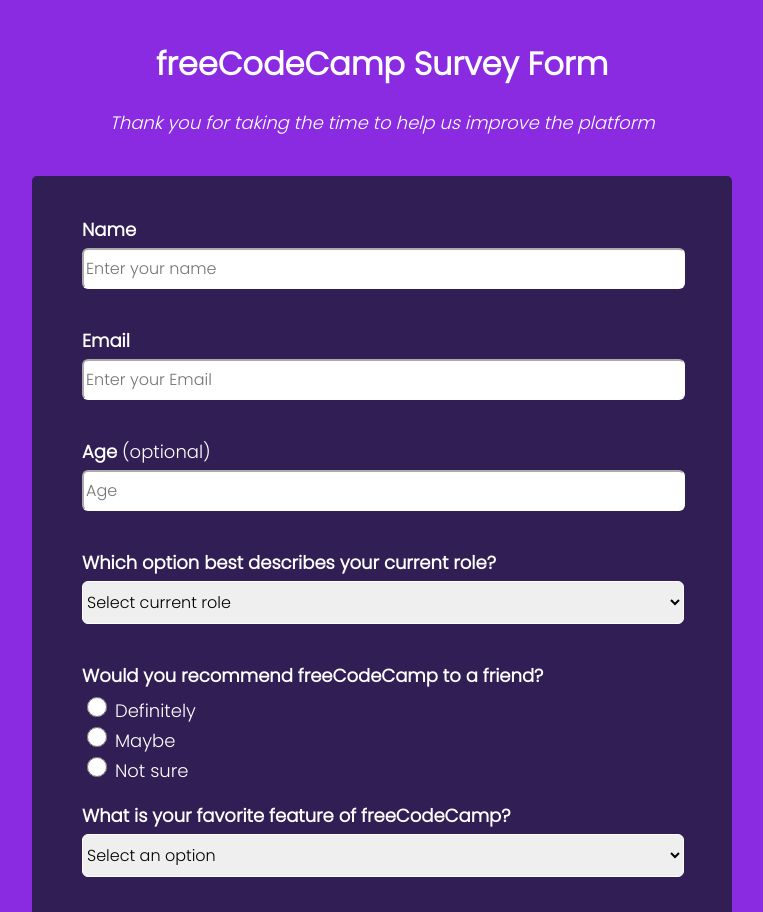
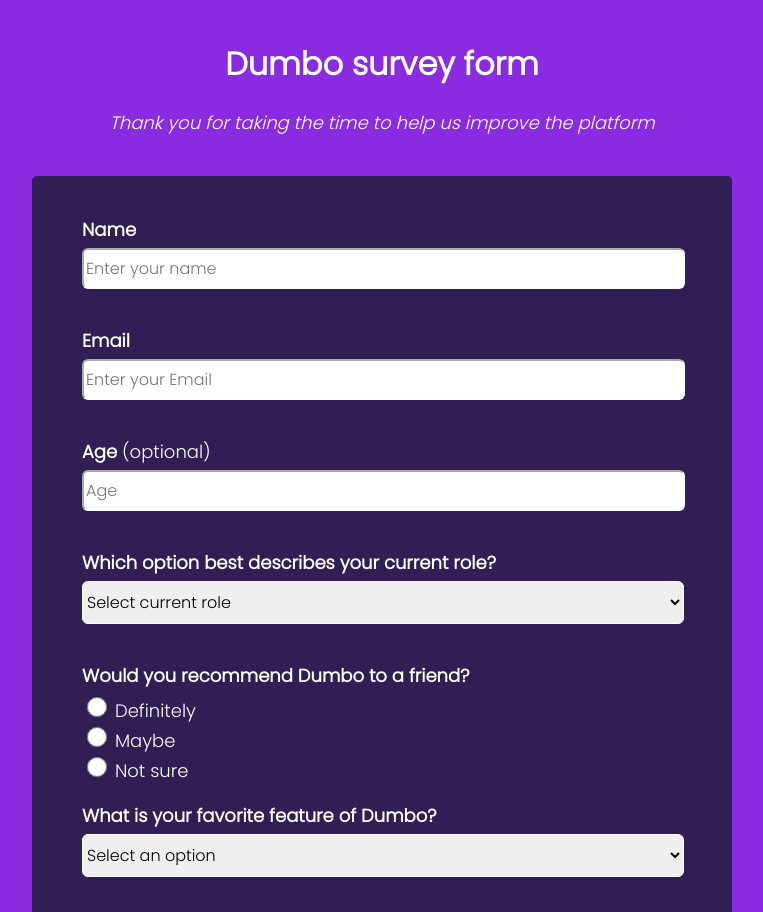
Before and after one commit to TAGOP/Survey_Form, a plain HTML site: page index.html in a window 1280 px wide. Shown: the top 912 px of the page, without its empty margins (258-1021 px from the left). Drawn offline with Linux system fonts and the light colour scheme.

Commit message:
favicon + title

```diff
--- a/index.css
+++ b/index.css
@@ -6,6 +6,7 @@ body{
     text-align: center;
     margin-top:40px;
     font-family: 'Poppins', sans-serif;
+    font-weight: bolder;
 }
 #description{
     text-align:center;
--- a/index.html
+++ b/index.html
@@ -4,14 +4,15 @@
     <meta charset="UTF-8">
     <meta http-equiv="X-UA-Compatible" content="IE=edge">
     <meta name="viewport" content="width=device-width, initial-scale=1.0">
-    <title>Document</title>
+    <title>Dumbo&nbsp;|&nbsp;&nbsp;form</title>
+    <link rel="icon" href="./imgs/favicon.ico">
     <link rel="stylesheet" href="index.css">
     <link rel="preconnect" href="https://fonts.googleapis.com">
     <link rel="preconnect" href="https://fonts.gstatic.com" crossorigin>
     <link href="https://fonts.googleapis.com/css2?family=Cabin&family=Poppins:wght@300&family=Roboto&display=swap" rel="stylesheet">
 </head>
 <body>
-    <h1 id="title">freeCodeCamp Survey Form</h1>
+    <h1 id="title">Dumbo survey form</h1>
     <em><p id="description">Thank you for taking the time to help us improve the platform</p></em>
     <form id="survey-form">
             <label id="name-label" class="normal" for="name"><strong>Name</strong></label>
@@ -33,12 +34,12 @@
                 <option value="Other">Other</option>
             </select>
             <br>
-            <label class="normal" for="w2"><strong>Would you recommend freeCodeCamp to a friend?</strong></label>
+            <label class="normal" for="w2"><strong>Would you recommend Dumbo to a friend?</strong></label>
             <div><label class="radio" for="Definitely"><input id="Definitely" type="radio" value="definitely" name="w2" required> Definitely</label></div>
             <div><label class="radio" for="Maybe"><input id="Maybe" type="radio" name="w2" value="maybe" required> Maybe</label></div>
             <div><label class="radio" for="Not sure"><input id="Not sure" type="radio" name="w2" value="not sure" required> Not sure</label></div>
             <br>
-            <label class="normal" for="w3"><strong>What is your favorite feature of freeCodeCamp?</strong></label>
+            <label class="normal" for="w3"><strong>What is your favorite feature of Dumbo?</strong></label>
             <select name="favorite option">
                 <option disabled selected value="">Select an option</option>
                 <option value="Challenges">Challenges</option>
```
Also changed, not shown: imgs/favicon.ico (added).
